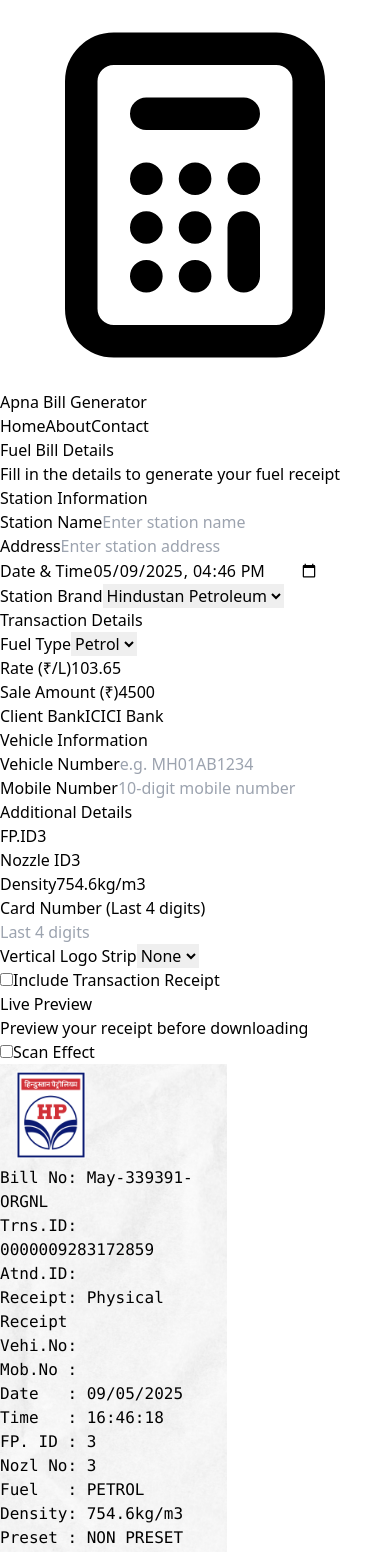
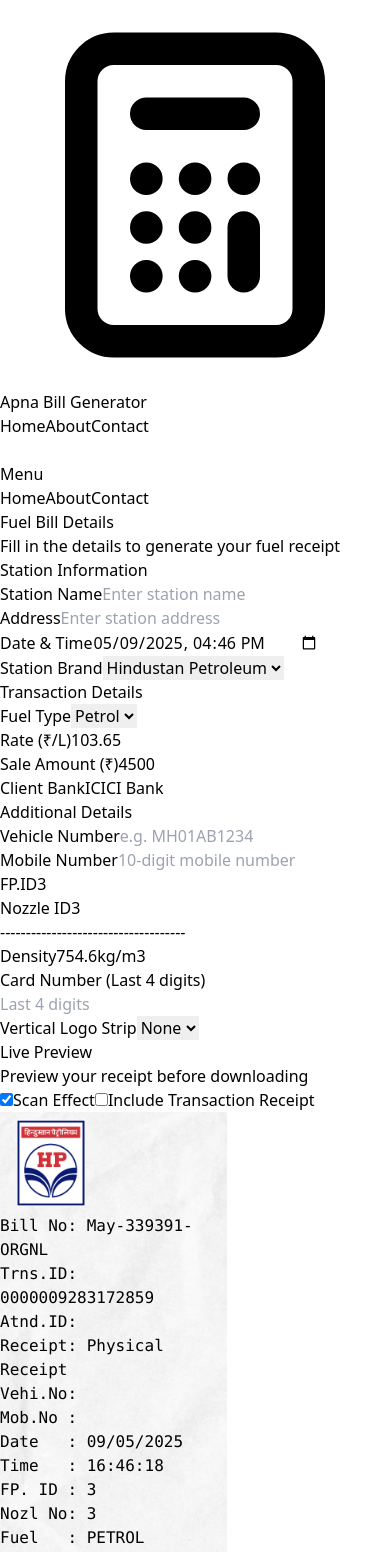
Before and after one commit to PankajPt/ApnaBillGenerator, a React (Vite) app: page /fuel-bill in a window 390 px wide. Shown: the top 1552 px of the page. Built offline with nearby package versions, Linux system fonts and the light colour scheme.

Commit message:
Fix: Default scan effect Optimized for small viewports

```diff
--- a/src/components/Header.jsx
+++ b/src/components/Header.jsx
@@ -1,63 +1,61 @@
 // Header.jsx
-import { ChevronDownIcon, UserCircleIcon } from '@heroicons/react/24/outline'
-import { Link } from 'react-router-dom'
+import { useState } from 'react';
+import { Link, useLocation } from 'react-router-dom';
+import { Bars3Icon, XMarkIcon } from '@heroicons/react/24/outline';
 
 export default function Header() {
+  const [menuOpen, setMenuOpen] = useState(false);
+  const location = useLocation();
+
   return (
-    <header className="sticky top-0 bg-gray-900 text-white shadow-lg z-50">
+    <header className="sticky top-0 z-50 bg-gray-900 text-white shadow-lg">
       <nav className="max-w-7xl mx-auto px-4 sm:px-6 lg:px-8">
-        <div className="flex justify-between h-16 items-center">
+        <div className="flex justify-between items-center h-16">
           {/* Logo */}
-          <Link to="/">
-            <div className="flex-shrink-0 flex items-center">
-              <svg
-                className="h-8 w-8 text-indigo-500"
-                fill="none"
-                viewBox="0 0 24 24"
-                stroke="currentColor"
-              >
-                <path
-                  strokeLinecap="round"
-                  strokeLinejoin="round"
-                  strokeWidth={2}
-                  d="M9 7h6m0 10v-3m-3 3h.01M9 17h.01M9 14h.01M12 14h.01M15 11h.01M12 11h.01M9 11h.01M7 21h10a2 2 0 002-2V5a2 2 0 00-2-2H7a2 2 0 00-2 2v14a2 2 0 002 2z"
-                />
-              </svg>
-              <span className="ml-2 text-xl font-bold">Apna Bill Generator</span>
-            </div>
+          <Link to="/" className="flex items-center">
+            <svg className="h-8 w-8 text-indigo-500" fill="none" viewBox="0 0 24 24" stroke="currentColor">
+              <path strokeLinecap="round" strokeLinejoin="round" strokeWidth={2}
+                d="M9 7h6m0 10v-3m-3 3h.01M9 17h.01M9 14h.01M12 14h.01M15 11h.01M12 11h.01M9 11h.01M7 21h10a2 2 0 002-2V5a2 2 0 00-2-2H7a2 2 0 00-2 2v14a2 2 0 002 2z" />
+            </svg>
+            <span className="ml-2 text-xl font-bold">Apna Bill Generator</span>
           </Link>
-          {/* Navigation */}
+
+          {/* Desktop Menu */}
           <div className="hidden md:flex items-center space-x-8">
-            <Link to="/">
-              <a href="#" className="text-gray-300 hover:text-white transition-colors">
-                Home
-              </a>
-            </Link>
-            <Link to="/about">
-              <a href="#" className="text-gray-300 hover:text-white transition-colors">
-                About
-              </a>
-            </Link>
-            <Link to="/contact">
-              <a href="#" className="text-gray-300 hover:text-white transition-colors">
-                Contact
-              </a>
-            </Link>
+            <Link to="/" className="hover:text-indigo-300 transition-colors">Home</Link>
+            <Link to="/about" className="hover:text-indigo-300 transition-colors">About</Link>
+            <Link to="/contact" className="hover:text-indigo-300 transition-colors">Contact</Link>
           </div>
 
-          {/* User Profile */}
-          {/* <div className="flex items-center space-x-2">
-            <UserCircleIcon className="h-8 w-8 text-gray-400" />
-            <div className="text-sm">
-              <p className="font-medium">John Doe</p>
-              <div className="flex items-center">
-                <span>Account</span>
-                <ChevronDownIcon className="h-4 w-4 ml-1" />
-              </div>
-            </div>
-          </div> */}
+          {/* Hamburger Menu Button - Visible on Small Screens */}
+          <button onClick={() => setMenuOpen(true)} className="md:hidden focus:outline-none">
+            <Bars3Icon className="h-7 w-7" />
+          </button>
         </div>
       </nav>
+
+      {/* Backdrop */}
+      {menuOpen && (
+        <div
+          className="fixed inset-0 bg-black bg-opacity-50 z-40"
+          onClick={() => setMenuOpen(false)}
+        />
+      )}
+
+      {/* Slide-In Mobile Menu */}
+      <div className={`fixed top-0 right-0 h-full w-64 bg-gray-800 z-50 transform transition-transform duration-300 ease-in-out ${menuOpen ? 'translate-x-0' : 'translate-x-full'}`}>
+        <div className="flex items-center justify-between p-4 border-b border-gray-700">
+          <span className="text-lg font-semibold">Menu</span>
+          <button onClick={() => setMenuOpen(false)} className="text-white">
+            <XMarkIcon className="h-6 w-6" />
+          </button>
+        </div>
+        <div className="flex flex-col p-4 space-y-4">
+          <Link to="/" className="hover:text-indigo-300" onClick={() => setMenuOpen(false)}>Home</Link>
+          <Link to="/about" className="hover:text-indigo-300" onClick={() => setMenuOpen(false)}>About</Link>
+          <Link to="/contact" className="hover:text-indigo-300" onClick={() => setMenuOpen(false)}>Contact</Link>
+        </div>
+      </div>
     </header>
-  )
+  );
 }
--- a/src/pages/FuelBillPage.jsx
+++ b/src/pages/FuelBillPage.jsx
@@ -25,7 +25,7 @@
   });
 
   const [includeTransaction, setIncludeTransaction] = useState(false);
-  const [grayscale, setGrayscale] = useState(false);
+  const [grayscale, setGrayscale] = useState(true);
   const previewRef = useRef(null);
 
   // Handlers
@@ -246,7 +246,7 @@
 
           {/* Vehicle & Payment */}
           <div className="space-y-4">
-            <h3 className="text-lg font-medium text-gray-700">Vehicle Information</h3>
+            <h3 className="text-lg font-medium text-gray-700">Additional Details</h3>
 
             <div className="space-y-2">
               <label className="block text-sm font-medium text-gray-600">Vehicle Number</label>
@@ -274,12 +274,6 @@
                 placeholder="10-digit mobile number"
               />
             </div>
-          </div>
-
-          {/* Additional Details */}
-          <div className="space-y-4">
-            <h3 className="text-lg font-medium text-gray-700">Additional Details</h3>
-
             <div className="space-y-2">
               <label className="block text-sm font-medium text-gray-600">FP.ID</label>
               <input
@@ -303,7 +297,11 @@
                 required
               />
             </div>
+          </div>
 
+          {/* Additional Details */}
+          <div className="space-y-4">
+            <h3 className="text-lg font-medium text-gray-700">------------------------------------</h3>
             <div className="space-y-2">
               <label className="block text-sm font-medium text-gray-600">Density</label>
               <input
@@ -345,21 +343,6 @@
             </div>
           </div>
         </div>
-
-        <div className="mt-8 pt-6 border-t border-gray-200 flex flex-wrap gap-4 justify-between items-center">
-          <div className="flex items-center">
-            <input
-              id="include-transaction"
-              type="checkbox"
-              checked={includeTransaction}
-              onChange={(e) => setIncludeTransaction(e.target.checked)}
-              className="w-4 h-4 text-blue-600 border-gray-300 rounded focus:ring-blue-500"
-            />
-            <label htmlFor="include-transaction" className="ml-2 text-sm font-medium text-gray-700">
-              Include Transaction Receipt
-            </label>
-          </div>
-        </div>
       </div>
 
       {/* Preview Section */}
@@ -377,8 +360,18 @@
               onChange={(e) => setGrayscale(e.target.checked)}
               className="w-4 h-4 text-blue-600 border-gray-300 rounded focus:ring-blue-500"
             />
-            <label htmlFor="grayscale-toggle" className="ml-2 text-sm font-medium text-gray-700">
+            <label htmlFor="grayscale-toggle" className="ml-2 text-sm font-medium text-gray-700 px-[2mm]">
               Scan Effect
+            </label>
+            <input
+              id="include-transaction"
+              type="checkbox"
+              checked={includeTransaction}
+              onChange={(e) => setIncludeTransaction(e.target.checked)}
+              className="w-4 h-4 text-blue-600 border-gray-300 rounded focus:ring-blue-500"
+            />
+            <label htmlFor="include-transaction" className="ml-2 text-sm font-medium text-gray-700">
+              Include Transaction Receipt
             </label>
           </div>
         </div>
```
